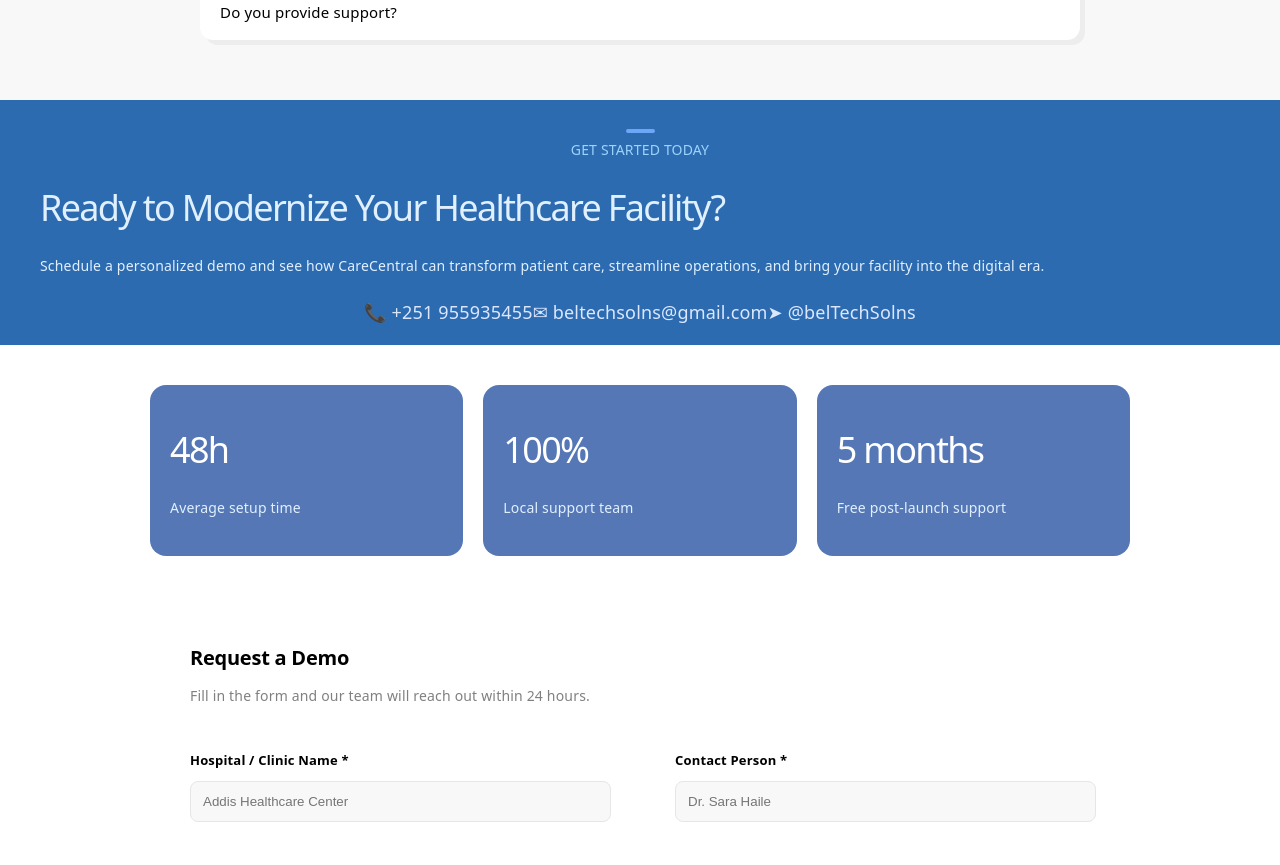
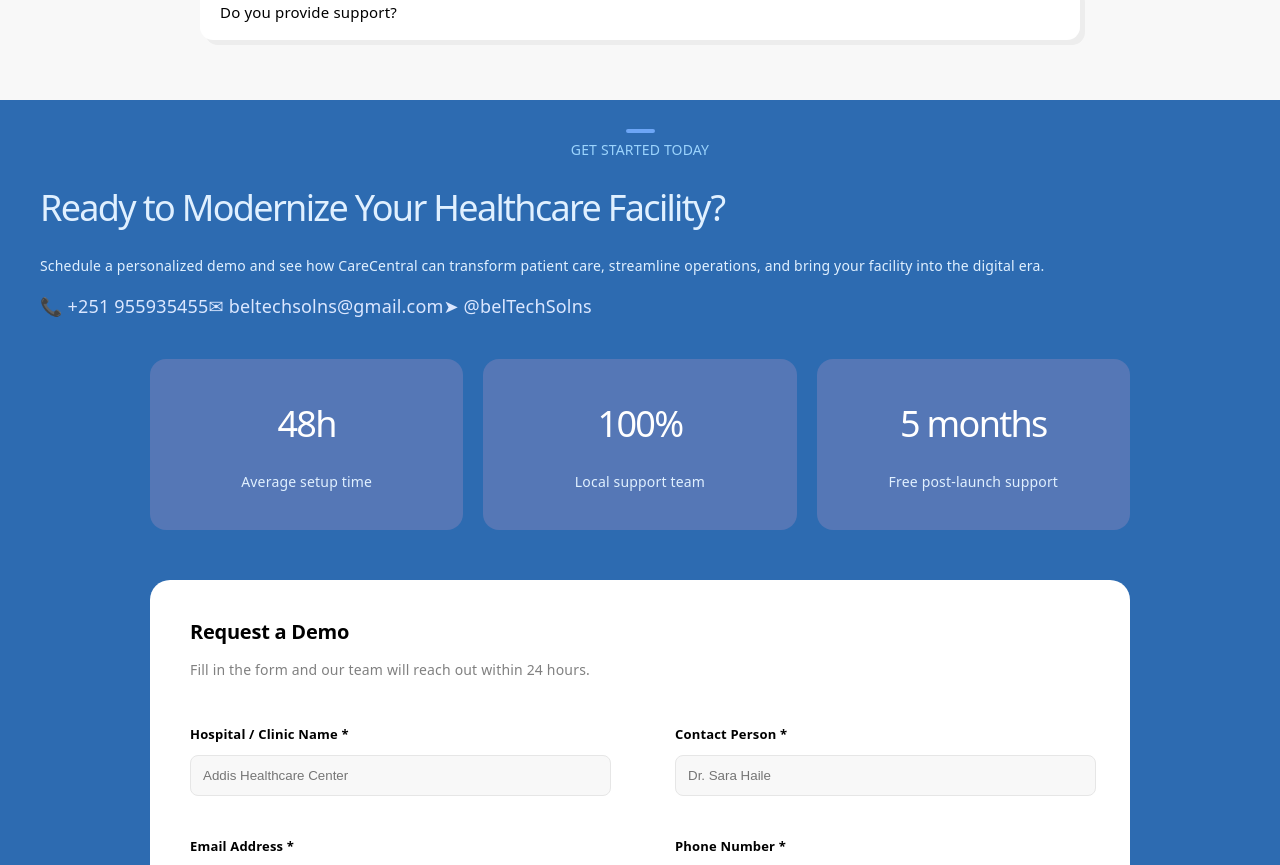
Before and after one commit to Etsub-tech/Derash-CareCenteral, a React (Vite) app: page / in a window 1280 px wide. Shown: the part 10840-11705 px from the top of the page. Built offline with nearby package versions, Linux system fonts and the light colour scheme.

Commit message:
Update home page

```diff
--- a/src/home.css
+++ b/src/home.css
@@ -969,6 +969,7 @@ h1{
 
 @media (max-width: 900px) {
 
+
     /* Navigation */
     .Navigation-bar{
         flex-wrap: wrap;
--- a/src/home.jsx
+++ b/src/home.jsx
@@ -666,8 +666,8 @@ function Home(){
                 <div className="ques-grid-card">Do you provide support?</div>
                 </div>
                 </div>
-
                 <div className="final">
+                <div >
                 <hr style={{ color: "rgb(156, 212, 253)" }} />
                 <h3 style={{ color: "rgb(156, 212, 253)" }}>GET STARTED TODAY</h3>
                 <div className='title'><h1
@@ -679,11 +679,11 @@ function Home(){
                 <h3 className="text" style={{ color: "rgb(224, 240, 255)" }}>
                     Schedule a personalized demo and see how CareCentral can transform patient care, streamline operations, and bring your facility into the digital era.
                 </h3>
-                <div className="contact-line"></div>
-
+                 <div className="text">
                     <span>📞 +251 955935455</span>
                     <span>✉ beltechsolns@gmail.com</span>
                     <span>➤ @belTechSolns</span>
+                </div>
                 </div>
 
 <div className="stats-row">
@@ -745,7 +745,7 @@ function Home(){
 
     <button>Submit Demo Request → </button>
 </div>
-
+        </div>
 
 
                 <div className="footer">
```
